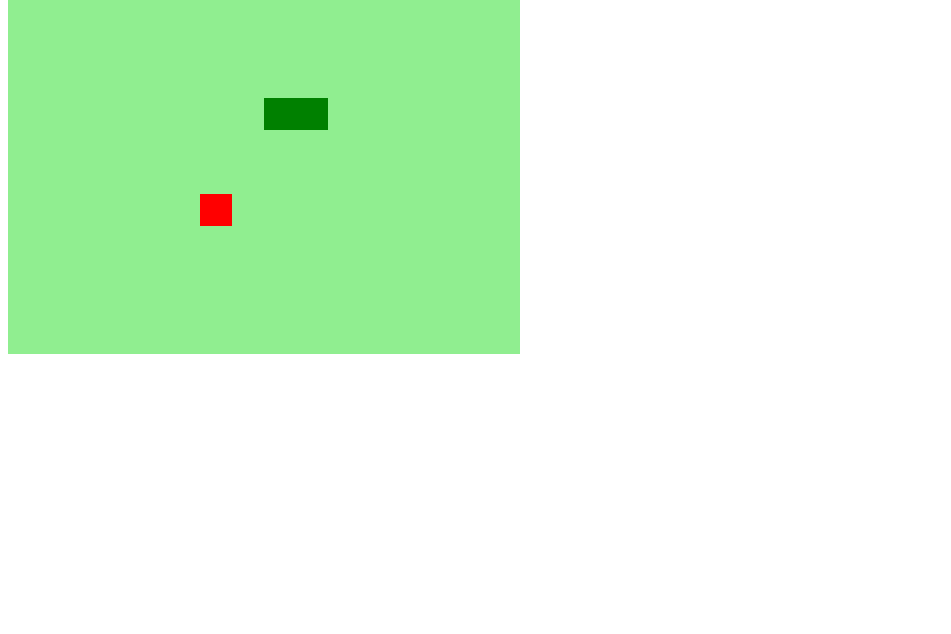
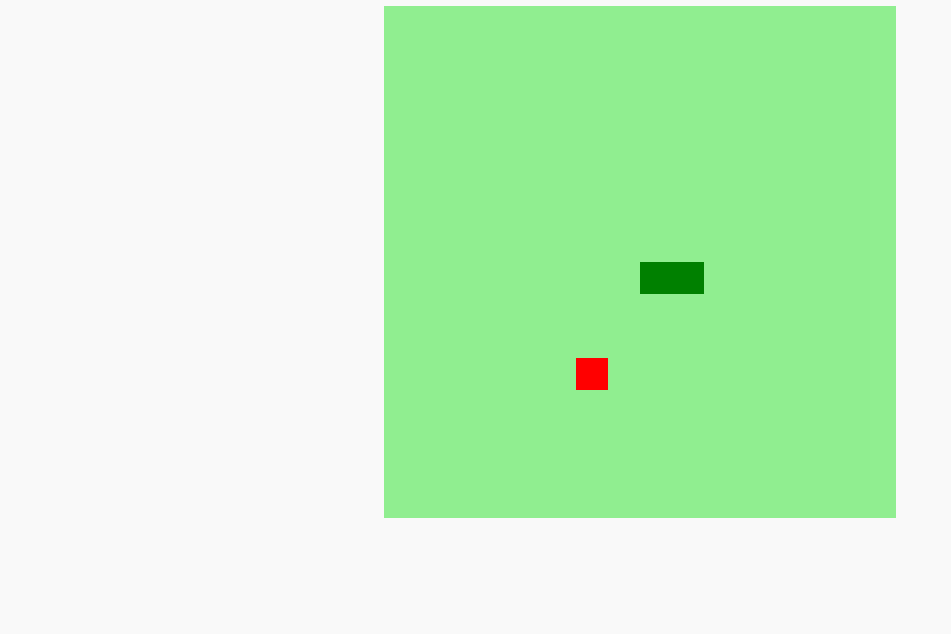
Before and after one commit to lisber42/SNAKE-GAME-DIO, a plain HTML site: page index.html in a window 1280 px wide. Shown: the part 166-800 px from the top of the page, without its empty margins (0-951 px from the left). Drawn offline with Linux system fonts and the light colour scheme.

Commit message:
project concluido

```diff
--- a/index.html
+++ b/index.html
@@ -9,6 +9,7 @@
     <title>snake Game</title>
 </head>
 <body>
+    <h1> SNAKE GAME!</h1>
     <canvas id="snake" width="512" height="512"></canvas>
-</body>
+
 </html>
--- a/js/script.js
+++ b/js/script.js
@@ -57,6 +57,15 @@ function iniciarJogo(){
     if(snake[0].y > 15 * box && direction == "down") snake[0].y = 0;
     if(snake[0].y < 0  && direction == "up") snake[0].y = 16 * box;
 
+    //criando funçaõ para (parar jogo) ao cobrinha bater no corpo - criar alert de reinicio
+    for (i=1; i < snake.length; i ++){
+        if(snake[0].x == snake[i].x && snake[0].y == snake[i].y){
+            clearInterval(jogo);
+            alert('Game Over :(');
+
+        }
+    }
+
 
     criarBG();
     criarCobrinha();
--- a/style/style.css
+++ b/style/style.css
@@ -0,0 +1,10 @@
+body{
+    background: rgba(245, 245, 245, 0.534);
+    height: 95vh;
+    width: 95;
+    display: flex;
+    justify-content: center;
+    align-items: center;
+    flex-direction: column;
+    color: rgb(44, 139, 44)
+}
```
Also changed, not shown: 1 other file.
